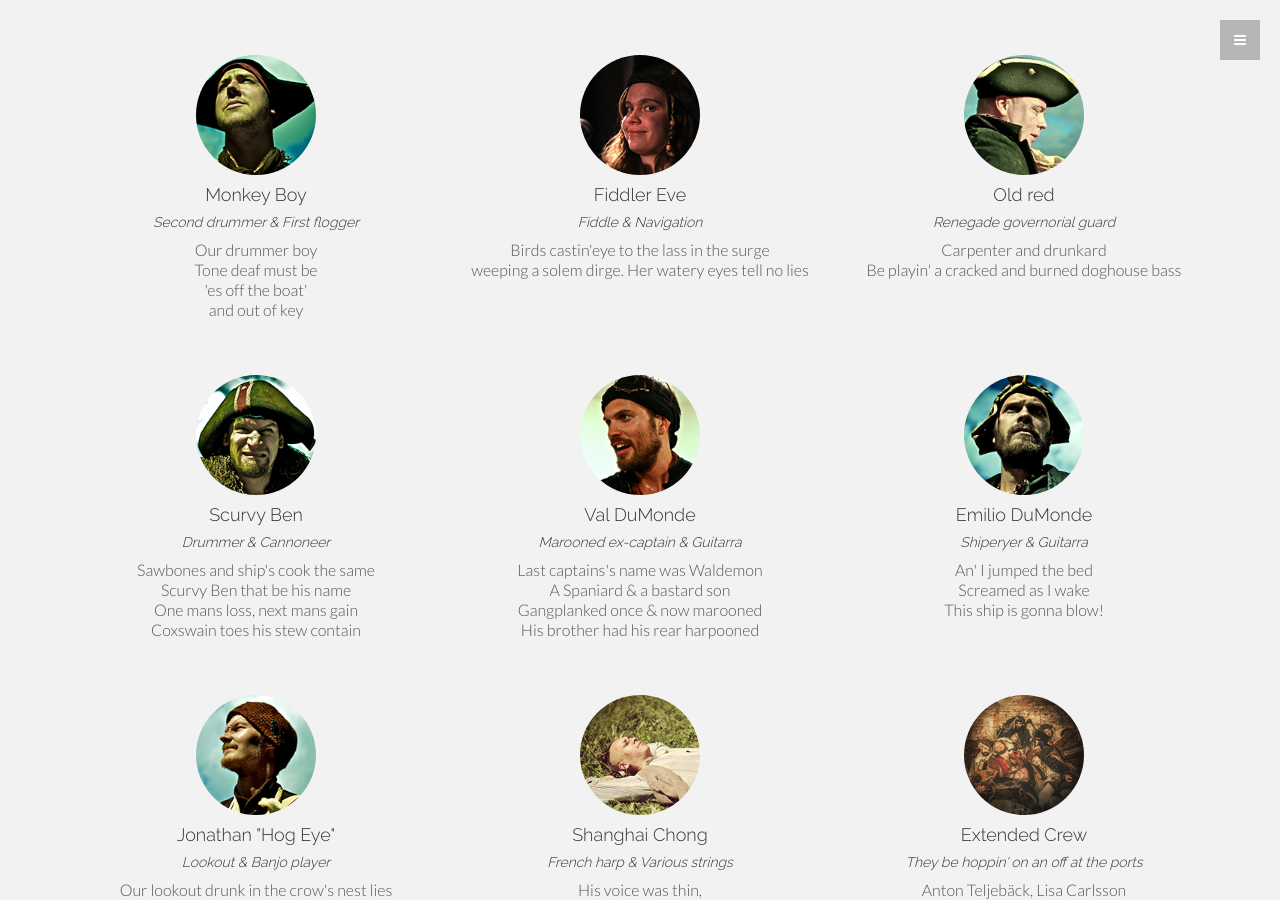
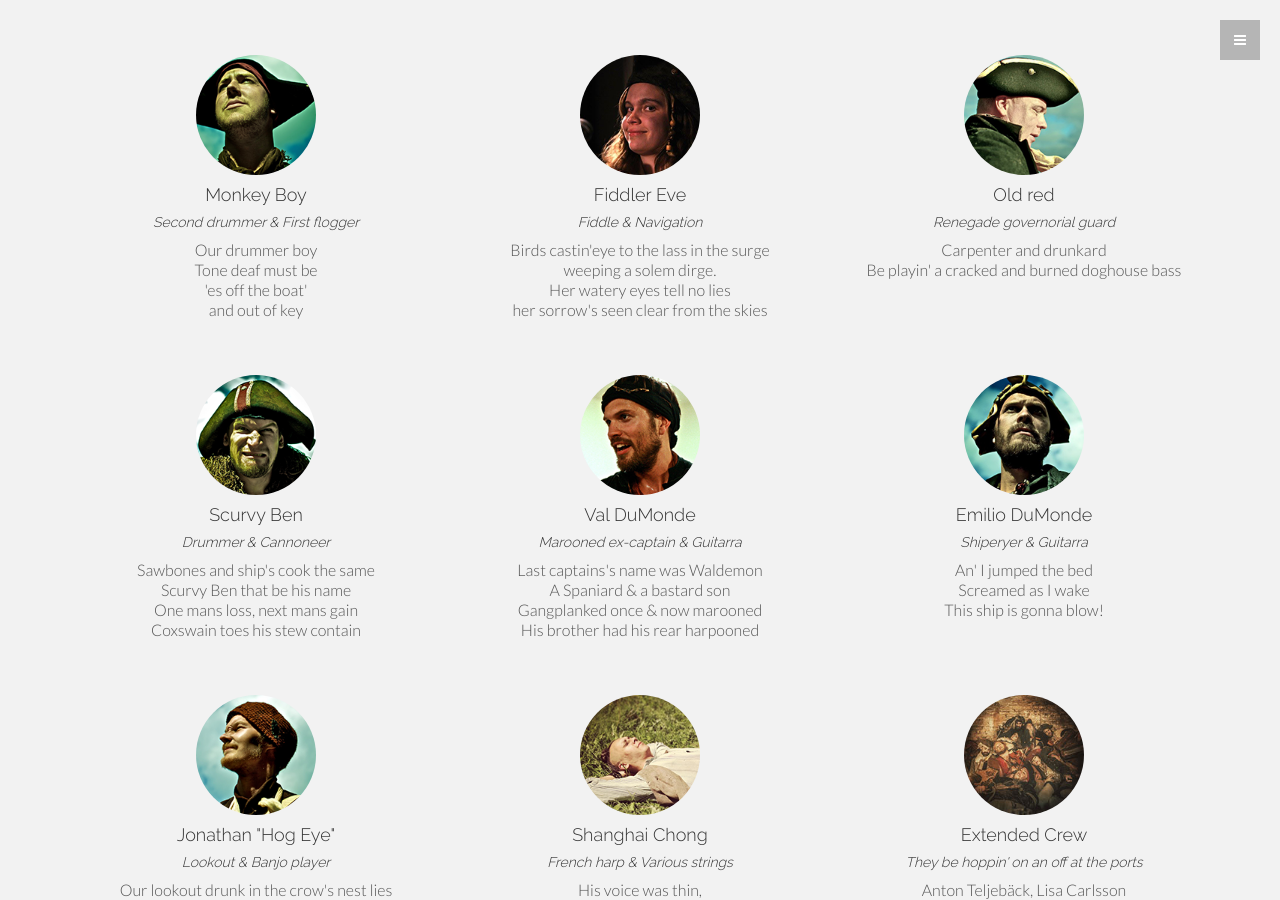
Before and after one commit to danielwerthen/yebanished, a Jekyll site: the page built from index.html, in a window 1280 px wide and 900 px high, scrolled down 3405 px. Built offline with Jekyll 4.4.1, drawn with Linux system fonts in a browser that asks for light colours.

Commit message:
Update crew.yml

```diff
--- a/_data/crew.yml
+++ b/_data/crew.yml
@@ -38,7 +38,9 @@
   tagline: Fiddle & Navigation
   poetry:
     - Birds castin'eye to the lass in the surge
-    - weeping a solem dirge. Her watery eyes tell no lies
+    - weeping a solem dirge.
+    - Her watery eyes tell no lies
+    - her sorrow's seen clear from the skies
 
 - image: namn.png
   name: Old red
```
